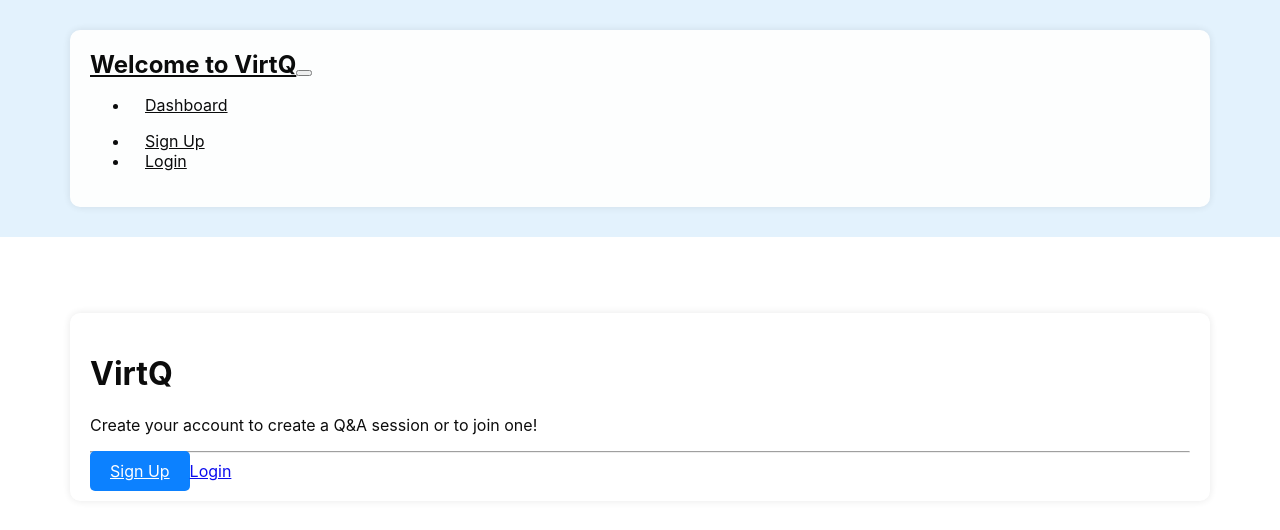
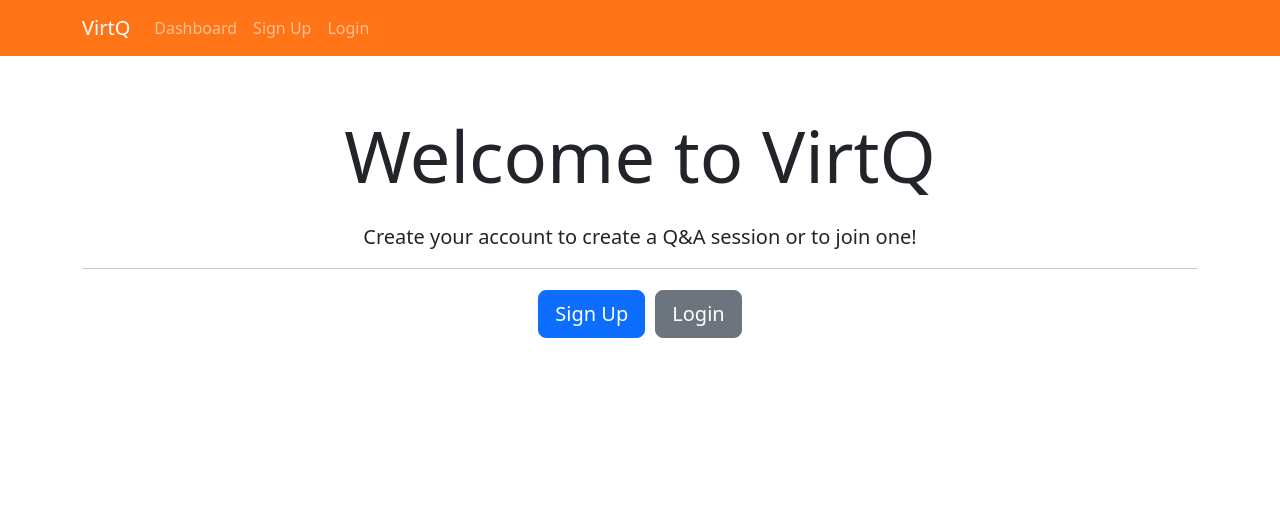
Before and after one commit to FriedTerminator/VirtQ, a React (Create React App) app in the folder Frontend/virtq/: page / in a window 1280 px wide. Shown: the top 530 px of the page. Built offline with nearby package versions, Linux system fonts and the light colour scheme.

Commit message:
created join page and updated others

```diff
--- a/Frontend/package.json
+++ b/Frontend/package.json
@@ -1,5 +1,6 @@
 {
   "dependencies": {
+    "bootstrap": "^5.3.3",
     "classnames": "^2.5.1",
     "react-router-dom": "^7.2.0"
   },
--- a/Frontend/virtq/src/App.css
+++ b/Frontend/virtq/src/App.css
@@ -1,55 +1,37 @@
-/* Ensure images take full width */
 img {
   width: 100%;
 }
 
-/* Navbar styles */
 .navbar {
-  background-color: #e3f2fd !important;
-  padding: 10px 20px;
+  background-color: #ff7417;
 }
 
-.navbar-brand {
-  font-size: 1.5rem;
-  font-weight: bold;
-  color: #000 !important;
+.fa.fa-edit {
+  color: #18a2b9;
 }
 
-.navbar-nav .nav-link {
-  color: #000 !important;
-  font-size: 1rem;
-  padding: 8px 15px;
-  transition: color 0.3s ease-in-out;
+.list-group-item.delete:hover {
+  cursor: -webkit-grab;
+  background-color: pink;
 }
 
-.navbar-nav .nav-link:hover {
-  text-decoration: underline;
+.list-group-item.update:hover {
+  cursor: -webkit-grab;
+  background-color: gainsboro;
 }
 
-/* FontAwesome icons */
-.fa.fa-edit {
-  color: #18a2b9;
+.list-group-item.board:hover {
+  cursor: -webkit-grab;
+  background-color: gainsboro;
 }
 
 .fa.fa-minus-circle {
   color: red;
 }
 
-/* List group item hover effects */
-.list-group-item.delete:hover {
-  cursor: grab;
-  background-color: pink;
-}
-
-.list-group-item.update:hover,
-.list-group-item.board:hover {
-  cursor: grab;
-  background-color: gainsboro;
-}
-
-/* Landing section */
 .landing {
   position: relative;
+  /* background: url("../img/showcase.jpg") no-repeat; */
   background-size: cover;
   background-position: center;
   height: 100vh;
@@ -57,11 +39,30 @@ img {
   margin-bottom: -50px;
 }
 
+
+
+.input-question .form-group{
+  margin-top: 15px;
+  width: 1000px;
+  padding-left: 300px;
+}
+
+.input-question {
+  margin-top: 15px;
+}
+
+.signup {
+  margin-top: 15px;
+}
+
+.login {
+  margin-top: 15px;
+}
+
 .landing-inner {
   padding-top: 80px;
 }
 
-/* Dark overlay for background */
 .dark-overlay {
   background-color: rgba(0, 0, 0, 0.7);
   position: absolute;
@@ -71,57 +72,23 @@ img {
   height: 100%;
 }
 
-/* Form card styles */
 .card-form {
   opacity: 0.9;
 }
 
-/* Profile image styling */
 .latest-profiles-img {
   width: 40px;
   height: 40px;
-  border-radius: 50%;
 }
 
-/* Input placeholders */
 .form-control::placeholder {
   color: #bbb !important;
 }
 
-/* Form group spacing */
 .form-group {
   margin-bottom: 15px;
 }
 
-/* Container styling */
-.container {
-  max-width: 1100px;
-  margin: 20px auto;
-  padding: 20px;
-  background-color: #fff;
-  border-radius: 10px;
-  box-shadow: 0px 0px 10px rgba(0, 0, 0, 0.1);
-  opacity: 0.95;
+.btn {
+  margin: 5px;
 }
-
-/* Buttons */
-.btn-primary {
-  background-color: #007bff;
-  border: none;
-  padding: 10px 20px;
-  border-radius: 5px;
-  color: white;
-  cursor: pointer;
-  transition: background-color 0.3s;
-}
-
-.btn-primary:hover {
-  background-color: #0056b3;
-}
-
-/* Responsive Navbar */
-@media (max-width: 768px) {
-  .navbar-nav {
-    text-align: center;
-  }
-}
--- a/Frontend/virtq/src/App.js
+++ b/Frontend/virtq/src/App.js
@@ -6,6 +6,8 @@ import Login from './components/UserManagement/Login';
 import './App.css';
 import Landing from './components/Layout/Landing';
 import SignUp from './components/UserManagement/SignUp';
+import 'bootstrap/dist/css/bootstrap.min.css';
+import InputQuestion from './components/UserManagement/InputQuestion';
 
 class App extends Component {
   render() {
@@ -13,11 +15,11 @@ class App extends Component {
       <Router>
         <Header />
         <Routes>
-          {/* Home Page (Optional) */}
           <Route exact path="/" element={<Landing />}/>
           <Route exact path="/dashboard" element={<Dashboard />} />
           <Route exact path="/signup" element={<SignUp />}/>
           <Route exact path="/login" element={<Login />} />
+          <Route exact path="/inputquestion" element={<InputQuestion />} />
         </Routes>
       </Router>
     );
--- a/Frontend/virtq/src/components/Dashboard.js
+++ b/Frontend/virtq/src/components/Dashboard.js
@@ -1,10 +1,13 @@
-import React, { Component } from 'react'
+import React, { Component } from 'react';
+import { Link } from 'react-router-dom';
 
 class Dashboard extends Component {
   render() {
     return (
-      <div>
-
+      <div className="dashboard">
+        <Link className="nav-link" to="/inputquestion">
+          Join
+        </Link>
       </div>
     )
   }
--- a/Frontend/virtq/src/components/Layout/Header.js
+++ b/Frontend/virtq/src/components/Layout/Header.js
@@ -4,12 +4,17 @@ import { Link } from 'react-router-dom';
 class Header extends Component {
   render() {
     return (
-        <nav className="navbar navbar-expand-sm navbar-light bg-light mb-4">
+        <nav className="navbar navbar-expand-sm navbar-dark">
             <div className="container">
                 <Link className="navbar-brand" to="/">
-                    Welcome to VirtQ
+                    VirtQ
                 </Link>
-                <button className="navbar-toggler" type="button" data-toggle="collapse" data-target="#mobile-nav">
+                <button
+                className="navbar-toggler"
+                type="button"
+                data-toggle="collapse"
+                data-target="#mobile-nav"
+                >
                 <span className="navbar-toggler-icon" />
                 </button>
 
@@ -21,7 +26,6 @@ class Header extends Component {
                         </Link>
                         </li>
                     </ul>
-
                     <ul className="navbar-nav ml-auto">
                         <li className="nav-item">
                         <Link className="nav-link" to="/signup">
--- a/Frontend/virtq/src/components/Layout/Landing.js
+++ b/Frontend/virtq/src/components/Layout/Landing.js
@@ -9,14 +9,14 @@ export default class Landing extends Component {
                 <div className="container">
                     <div className="row">
                         <div className="col-md-12 text-center">
-                            <h1 className="display-3 mb-4">VirtQ</h1>
+                            <h1 className="display-2 mb-4">Welcome to VirtQ</h1>
                             <p className="lead">
                                 Create your account to create a Q&A session or to join one!
                             </p>
                             <hr />
-                                <Link className="btn btn-lg btn-primary mr-2" to="/register">
+                            <Link className="btn btn-lg btn-primary mr-2" to="/signup">
                                 Sign Up
-                                </Link>
+                            </Link>
                             <Link className="btn btn-lg btn-secondary mr-2" to="/login">
                                 Login
                             </Link>
--- /dev/null
+++ b/Frontend/virtq/src/components/UserManagement/InputQuestion.js
@@ -0,0 +1,70 @@
+import React, { Component } from 'react';
+import PropTypes from "prop-types";
+import classnames from 'classnames';
+
+class InputQuestion extends Component {
+    constructor() {
+        super()
+
+        this.state = {
+            question: "",
+            errors: {}
+        };
+
+        this.onChange = this.onChange.bind(this);
+        this.onSubmit = this.onSubmit.bind(this);
+    }
+
+    componentWillReceiveProps(nextProps) {
+        if (nextProps.errors) {
+            this.setState({ errors: nextProps.errors });
+        }
+    }
+
+    onChange(e) {
+        this.setState({ [e.target.name]: e.target.value });
+    }
+
+    onSubmit(e) {
+        e.preventDefault();
+
+        const newQuestion = {
+            question: this.state.question
+        };
+
+        console.log("Question submitted", newQuestion);
+    }
+
+  render() {
+    const { errors } = this.state;
+    return (
+      <div className="input-question top">
+        <div className="container">
+            <div className="row">
+                <h1 className="display-4 text-center">Enter Your Question</h1>
+                <div className="form-group">
+                    <input
+                    type="question"
+                    className={classnames("form-control form-control-lg", {
+                        "is-invalid": errors.question
+                    })}
+                    placeholder="Enter your question"
+                    name="question"
+                    value={this.state.question}
+                    onChange={this.onChange}
+                    />
+                    {errors.username && <div className="invalid-feedback">{errors.question}</div>}
+                </div>
+                <input type="submit" className="btn btn-info btn-block " />
+            </div>
+        </div>
+      </div>
+    )
+  }
+}
+
+InputQuestion.props = {
+    errors: PropTypes.object.isRequired
+};
+
+export default InputQuestion;
--- a/Frontend/virtq/src/components/UserManagement/Login.js
+++ b/Frontend/virtq/src/components/UserManagement/Login.js
@@ -51,7 +51,7 @@ class Login extends Component {
     render() {
         const { errors } = this.state;
         return (
-            <div className="login">
+            <div className="login top">
                 <div className="container">
                     <div className="row">
                         <div className="col-md-8 m-auto">
@@ -83,7 +83,7 @@ class Login extends Component {
                                     />
                                     {errors.password && <div className="invalid-feedback">{errors.password}</div>}
                                 </div>
-                                <input type="submit" className="btn btn-info btn-block mt-4" />
+                                <input type="submit" className="btn btn-info btn-block" />
                             </form>
                         </div>
                     </div>
@@ -94,7 +94,7 @@ class Login extends Component {
 }
 
 Login.propTypes = {
-    errors: PropTypes.object.isRequired,
+    errors: PropTypes.object.isRequired
 };
 
 export default Login;  // Wrap component with withRouter
--- a/Frontend/virtq/src/components/UserManagement/SignUp.js
+++ b/Frontend/virtq/src/components/UserManagement/SignUp.js
@@ -35,13 +35,15 @@ class SignUp extends Component {
             password: this.state.password,
             confirmPassword: this.state.confirmPassword
         };
+
+        console.log("You have signed up", newUser);
     }
 
   render() {
     const {errors} = this.state;
 
     return (
-        <div className="register">
+        <div className="signup">
             <div className="container">
                 <div className="row">
                     <div className="col-md-8 m-auto">
@@ -80,7 +82,7 @@ class SignUp extends Component {
                                     <div className="invalid-feedback">{errors.confirmPassword}</div>
                                 )}
                             </div>
-                            <input type="submit" className="btn btn-info btn-block mt-4" />
+                            <input type="submit" className="btn btn-info btn-block" />
                         </form>
                     </div>
                 </div>
```
Also changed, not shown: 1 other file (tests, documents, lock files or other folders). Lines whose indentation alone changed are shown as unchanged.
